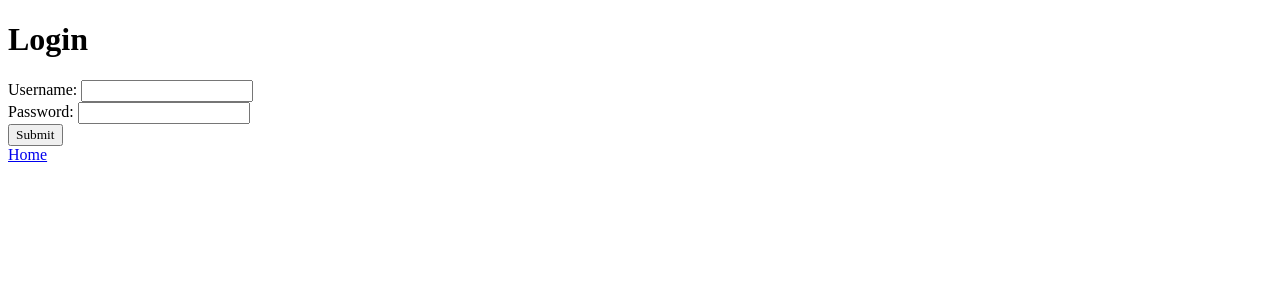
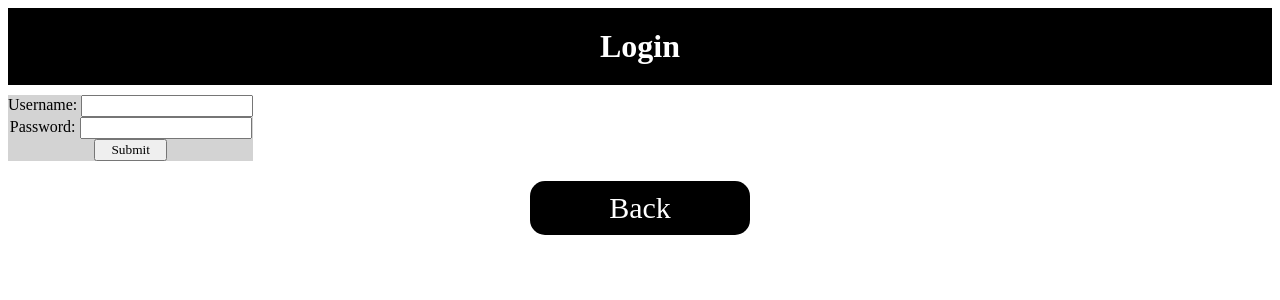
Before and after one commit to devinshende/challenge-tracker, a Flask app: page /login in a window 1280 px wide. Shown: the top 300 px of the page. Run offline with Flask 2, Linux system fonts and the light colour scheme.

Commit message:
added styles for login

```diff
--- a/templates/landing_page.jinja2
+++ b/templates/landing_page.jinja2
@@ -7,6 +7,7 @@
 </head>
 <body>
 	<style type="text/css">
+
 	* {
 		font-family: "Raleway";
 	}
@@ -19,8 +20,6 @@
 	}
 
 	h1 {
-		/*margin-left: 30%;
-		margin-right: 30%;*/
 		margin: 0 auto;
 		text-align: center;
 		width: 40%;
--- a/templates/login.jinja2
+++ b/templates/login.jinja2
@@ -8,9 +8,31 @@
 		*{
 			font-family: "Raleway";
 		}
-		form.div{
-			margin:20px 0;
+		#top {
+			display: block;
+			padding: 20px;
+			background-color: black;
+			margin: 0 0 10px 0;
 		}
+
+		h1 {
+			/*margin-left: 30%;
+			margin-right: 30%;*/
+			margin: 0 auto;
+			text-align: center;
+			width: 40%;
+			color: white;
+		}
+
+		.container{
+			height: 100%;
+			display:inline-block;
+			margin: 0 auto;
+			background-color: lightgrey;
+			text-align: center;
+			align-content: center;
+		}
+
 		#error {
 			background: #e86f6f;
 			font-size: 20px;
@@ -21,7 +43,38 @@
 			margin: 0 auto;
 			border-radius: 20px;
 		}
+
+		#submit {
+			width: 30%;
+			margin: 0 35% 0 35%;
+		}
+
+		.btn {
+			text-decoration: none;
+
+			font-size: 30px;
+			width: 200px;
+			height: 100%;
+
+			padding: 10px;
+			margin: 20px auto;
+
+			text-align: center;
+			display: block;
+
+			color: white;
+			background-color: black;
+			/*background-color: #1d8ece;*/
+			border-radius: 15px;
+
+
+		}
+		.btn:hover {
+			background-color: #646669;
+		}
+
 	</style>
+	<div id="top"><h1>Login</h1></div>
 	{% with messages = get_flashed_messages() %}
 			{% if messages %}
 				{% for message in messages %}
@@ -29,8 +82,7 @@
 				{% endfor %}
 			{% endif %}
 		{% endwith %}
-	<h1>Login</h1>
-	<form method = "POST">
+	<form class="container" method = "POST">
 	<div>
 		<label for="username">Username:</label>
 		<input type="text" name="username" required value="{{username}}">
@@ -41,9 +93,9 @@
 	</div>
 
 	<div>
-		<input type="submit">
+		<input type="submit" id="submit">
 	</div>
 	</form>
-	<a href="/">Home</a>
+	<a class="btn" href="/">Back</a>
 </body>
 </html>
```
